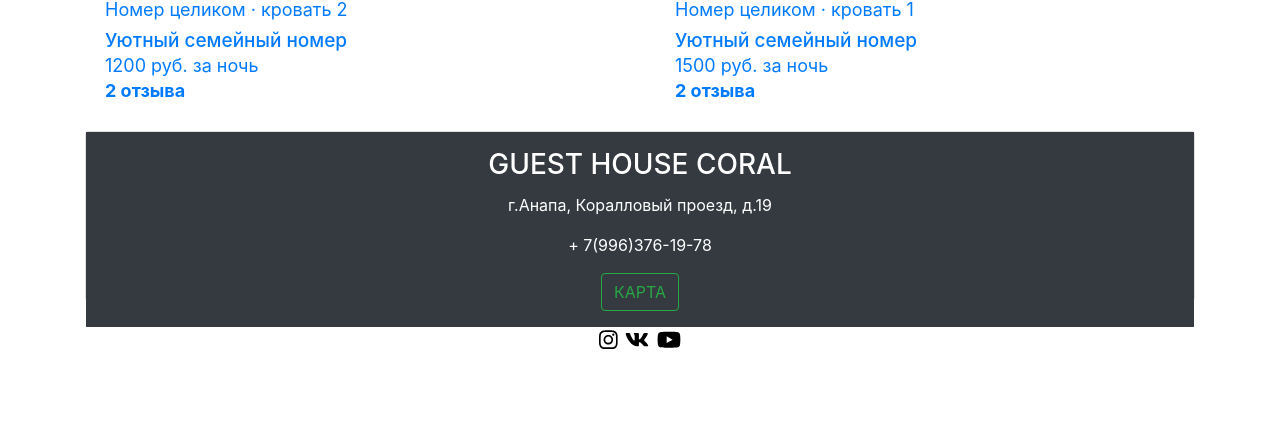
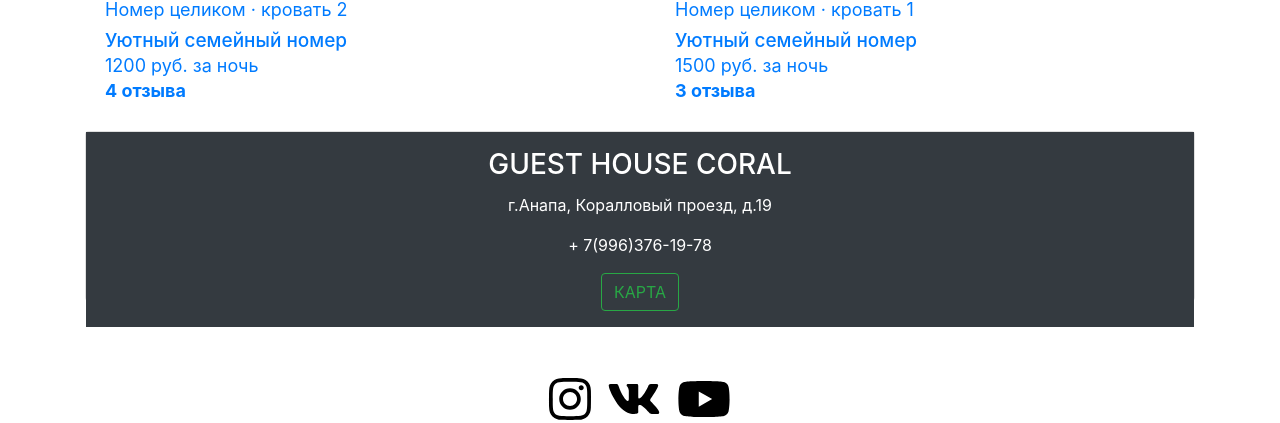
Before and after one commit to elizabetliber/hotel, a React (Create React App) app: page / in a window 1280 px wide. Shown: the part 1295-1718 px from the top of the page. Before the commit the page ends 1646 px from the top, so only its background shows below. Built offline with nearby package versions, Linux system fonts and the light colour scheme; a web font is replaced by a local one.

Commit message:
добавила данные к комнатам

```diff
--- a/src/components/Card.jsx
+++ b/src/components/Card.jsx
@@ -2,7 +2,7 @@ import React from "react";
 import { Link } from "react-router-dom";
 
 function Card(props) {
-  const { room: { beds, price, id } } = props;
+  const { room: { beds, price, id, reviews } } = props;
   return (
     <div className="card_">
       <Link to={`/rooms/${id}`}>
@@ -17,7 +17,7 @@ function Card(props) {
             <h4>Уютный семейный номер</h4>
             <p>{price} руб. за ночь</p>
             <p>
-              <strong> 2 отзыва</strong>
+              <strong>{reviews} отзыва</strong>
             </p>
           </p>
         </div>
--- a/src/components/Icons.jsx
+++ b/src/components/Icons.jsx
@@ -5,28 +5,30 @@ import {
   faYoutube,
   faVk
 } from "@fortawesome/free-brands-svg-icons";
+import styled from "styled-components";
 
 function Icons() {
   return (
-    <div className="text-center">
-      <a href="https://vk.com/away.php?to=https%3A%2F%2Fwww.instagram.com%2Fvitalyliber%2F&cc_key=" target="_blank" className="mr-2">
+
+    <div className="text-center mb-5 mt-5">
+      <a href="https://vk.com/away.php?to=https%3A%2F%2Fwww.instagram.com%2Fvitalyliber%2F&cc_key=" target="_blank" className="mr-3 ">
         <FontAwesomeIcon
           color="black"
-          size="lg"
+          size="3x"
           icon={faInstagram}
         />
       </a>
-      <a href="https://vk.com/vitaly.liber" target="_blank" className="mr-2">
+      <a href="https://vk.com/vitaly.liber" target="_blank" className="mr-3">
         <FontAwesomeIcon
           color="black"
-          size="lg"
+          size="3x"
           icon={faVk}
         />
       </a>
       <a href="https://www.youtube.com/channel/UCYYZYhaXedvg9U6bjMISaEA" target="_blank">
         <FontAwesomeIcon
           color="black"
-          size="lg"
+          size="3x"
           icon={faYoutube}
         />
       </a>
--- a/src/components/Room.jsx
+++ b/src/components/Room.jsx
@@ -22,18 +22,17 @@ function Room(params) {
               <h3 className="card-title text-center ">GUEST HOUSE CORAL</h3>
             </div>
             <div className="mainImageContainer text-center">
-              <img
-                className="mainImage "
+              <MainImage
                 src="https://www.hotel-oreanda.com/assets/photo/rooms/klassicheskiy-odnomestnyy/hotel-oreanda-yalta-classic-single-02.jpg"
               />
-              <a
+              <HeaderButton
                 href="https://www.hotel-oreanda.com/assets/photo/rooms/klassicheskiy-odnomestnyy/hotel-oreanda-yalta-classic-single-02.jpg"
                 target="_blank"
               >
                 <button type="button" className="btn btn-light ">
                   ПОСМОТРЕТЬ ФОТО
                 </button>
-              </a>
+              </HeaderButton>
               <br />
 
               <Info>
@@ -93,3 +92,19 @@ const Info = styled.div`
   width: 430px;
   text-align: left;
 `;
+
+const MainImage = styled.img`
+  filter: brightness(70%) saturate(200%);
+  height: 100%;
+  width: 100%;
+`;
+
+const HeaderButton = styled.a`
+  position: absolute;
+  left: 0;
+  right: 0;
+  margin-left: auto;
+  margin-right: auto;
+  margin-top: 250px;
+  width: 300px;
+`;
--- a/src/resources/rooms.js
+++ b/src/resources/rooms.js
@@ -1,20 +1,20 @@
 const rooms = [
-  {
+  { reviews: 3,
     id: "1",
     beds: 1,
     price: "900"
   },
-  {
+  { reviews: 4,
     id: "2",
     beds: 2,
     price: "1200"
   },
-  {
+  {reviews: 4,
     id: "3",
     beds: 1,
     price: "1300"
   },
-  {
+  { reviews: 3,
     id: "4",
     beds: 1,
     price: "1500"
```
